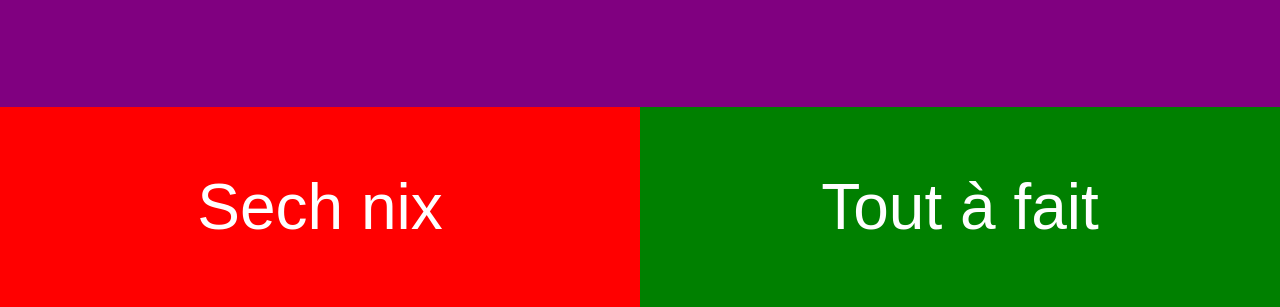
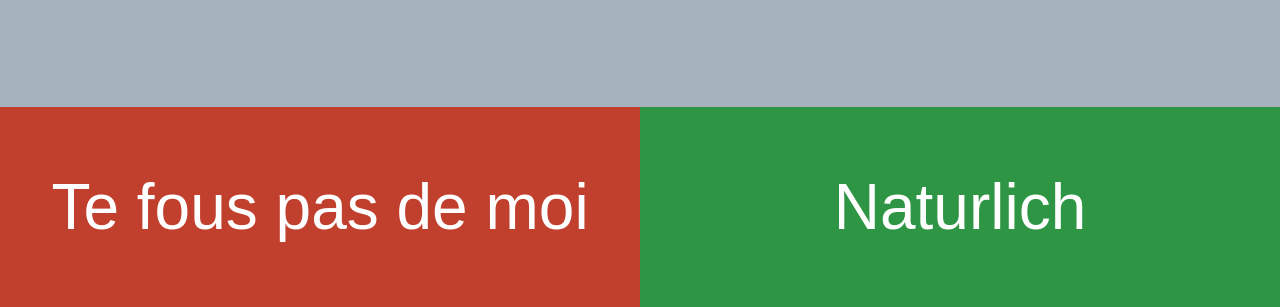
Before and after one commit to gclauss/the-elsass-project, a website: page client/index.html in a window 1280 px wide. Shown: the part 493-800 px from the top of the page. Drawn offline with Linux system fonts and the light colour scheme.

Commit message:
css et phrases

```diff
--- a/client/css/variables.css
+++ b/client/css/variables.css
@@ -1,10 +1,10 @@
 :root {
-	--game__container__bg-color: purple;
+	--game__container__bg-color: rgb(167,179,188);
 
-	--game__correct__bg-color: green;
+	--game__correct__bg-color: rgb(45,149,67);
 	--game__correct__color: white;
 
-	--game__wrong__bg-color: red;
+	--game__wrong__bg-color: rgb(192,63,45);
 	--game__wrong__color: white;
 	--game__buttons-container__flex: 1;
 
@@ -15,7 +15,7 @@
 	--game__name__font-size: 800%;
 	--game__name-container__flex: 2;
 
-	--game__replay__bg-color: blueviolet;
+	--game__replay__bg-color: rgb(77,68,132);
 
 	--game__normal__font-size: 400%;
 }
--- a/client/js/elsassProject/modules/GameModule.js
+++ b/client/js/elsassProject/modules/GameModule.js
@@ -7,10 +7,15 @@ elsassProject.modules.GameModule = function(container) {
 	];
 
 	var correctTexts = [
-		"Hoke c'est bon",
+		"Hopla c'est bon",
 		"Ouep",
 		"Tout à fait",
-		"Bien sur"
+		"Bien sur",
+		"Taccord",
+		"Naturlich",
+		"Genau",
+		"Worum net",
+		"Jaja"
 	];
 
 	var wrongTexts = [
@@ -18,7 +23,10 @@ elsassProject.modules.GameModule = function(container) {
 		"Et puis quoi encore!",
 		"Bien sur que non",
 		"Non mais qui a inventé ça ?",
-		"Sech nix"
+		"Sech nix",
+		"Jo neeeh",
+		"Jo komm",
+		"Te fous pas de moi"
 	];
 
 	var correctResulsTexts = ['Gagné'];
```
